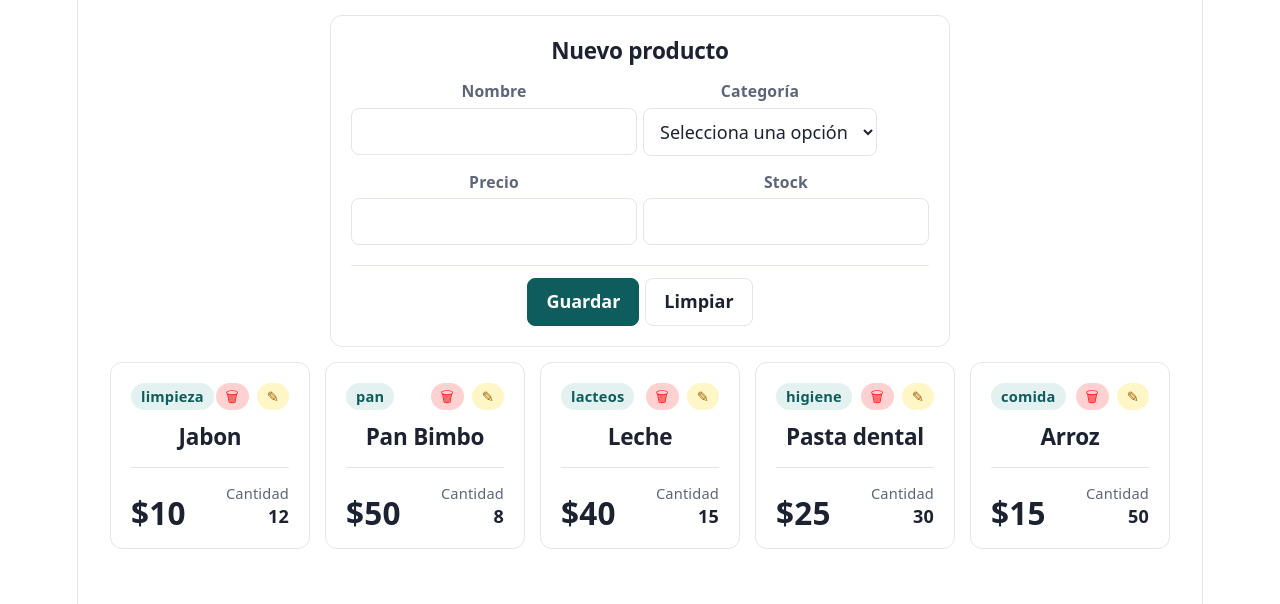
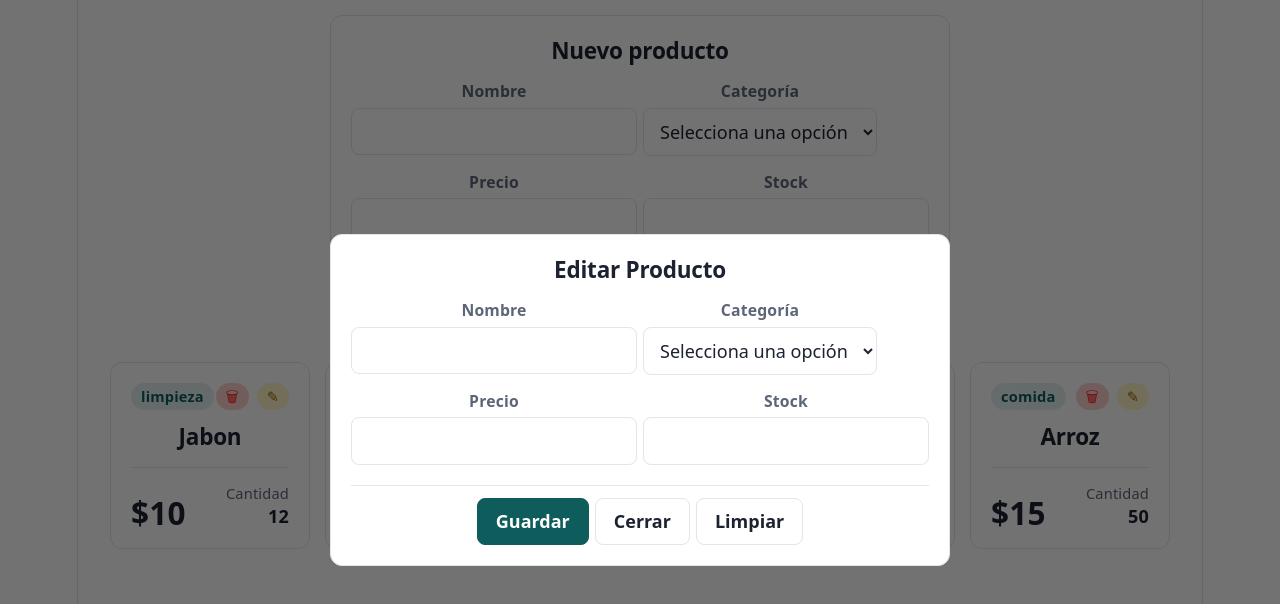
Before and after one commit to TiwexCr25/proyectos-react, a React (Vite) app in the folder projects/06-DataFlow/: page / in a window 1280 px wide. Both pictures are taken after a click on the button 272 px from the left and 396 px from the top of the page. Shown: the top 604 px of the page. Built offline with nearby package versions, Linux system fonts and the light colour scheme.

Commit message:
06 modal editar producto base

```diff
--- a/projects/06-DataFlow/src/App.jsx
+++ b/projects/06-DataFlow/src/App.jsx
@@ -2,10 +2,12 @@ import './App.css'
 import { initialProducts } from './data/products.js'
 import { ProductForm } from './components/ProductForm.jsx'
 import { ProductCard } from './components/ProductCard.jsx'
+import { ProductEdit } from './components/ProductEdit.jsx'
 import { useState } from 'react'
 
 function App () {
   const [products, setProducts] = useState(initialProducts)
+  const [isEditOpen, setIsEditOpen] = useState(false)
 
   const addProduct = (product) => {
     const newProduct = {
@@ -23,7 +25,8 @@ function App () {
   }
 
   const editProduct = (id) => {
-    console.log('edit')
+    console.log('edit', id)
+    setIsEditOpen(true)
   }
 
   return (
@@ -34,6 +37,7 @@ function App () {
         onRemoveProduct={removeProduct}
         onEditProduct={editProduct}
       />
+      <ProductEdit isOpen={isEditOpen} onClose={() => setIsEditOpen(false)} />
     </main>
   )
 }
--- /dev/null
+++ b/projects/06-DataFlow/src/components/ProductEdit.jsx
@@ -0,0 +1,59 @@
+import './css/productEdit.css'
+
+export function ProductEdit ({ isOpen = false, onClose = () => {} }) {
+  if (!isOpen) return null
+
+  const handleSubmit = (event) => {
+    event.preventDefault()
+  }
+
+  return (
+    <div
+      className='product-edit-modal__backdrop'
+      onClick={onClose}
+    >
+      <form
+        id='product-edit-form'
+        className='product-edit-modal__form'
+        onSubmit={handleSubmit}
+        onClick={(event) => event.stopPropagation()}
+        aria-labelledby='product-edit-title'
+      >
+        <fieldset className='product-edit-modal__fieldset'>
+          <legend id='product-edit-title' className='product-edit-modal__title'>
+            Editar Producto
+          </legend>
+          <div className='product-edit-modal__group'>
+            <div className='product-edit-modal__field'>
+              <label htmlFor='product-edit-name'>Nombre</label>
+              <input id='product-edit-name' name='name' type='text' />
+            </div>
+            <div className='product-edit-modal__field'>
+              <label htmlFor='product-edit-category'>Categoría</label>
+              <select id='product-edit-category' name='category'>
+                <option value=''>Selecciona una opción</option>
+                <option value='limpieza'>Limpieza</option>
+                <option value='alimentos'>Alimentos</option>
+              </select>
+            </div>
+          </div>
+          <div className='product-edit-modal__group'>
+            <div className='product-edit-modal__field'>
+              <label htmlFor='product-edit-price'>Precio</label>
+              <input id='product-edit-price' name='price' type='number' min='0' step='0.01' />
+            </div>
+            <div className='product-edit-modal__field'>
+              <label htmlFor='product-edit-stock'>Stock</label>
+              <input id='product-edit-stock' name='stock' type='number' min='0' step='1' />
+            </div>
+          </div>
+        </fieldset>
+        <div className='product-edit-modal__actions'>
+          <button type='submit'>Guardar</button>
+          <button type='button' onClick={onClose}>Cerrar</button>
+          <button type='reset'>Limpiar</button>
+        </div>
+      </form>
+    </div>
+  )
+}
--- a/projects/06-DataFlow/src/components/ProductForm.jsx
+++ b/projects/06-DataFlow/src/components/ProductForm.jsx
@@ -77,7 +77,7 @@ export function ProductForm ({ onSubmitProduct }) {
           </div>
 
         </fieldset>
-        <div className='buttonsContainer'>
+        <div className='product-form-actions'>
           <button type='submit'>Guardar</button>
           <button type='reset'>Limpiar</button>
         </div>
--- /dev/null
+++ b/projects/06-DataFlow/src/components/css/productEdit.css
@@ -0,0 +1,151 @@
+.product-edit-modal__backdrop {
+  position: fixed;
+  z-index: 1000;
+  inset: 0;
+  display: grid;
+  place-items: center;
+  padding: 20px;
+  background: rgba(0, 0, 0, 0.551);
+  box-sizing: border-box;
+}
+
+.product-edit-modal__form {
+  --edit-surface: #ffffff;
+  --edit-text: #1c2230;
+  --edit-muted: #5d6678;
+  --edit-border: #e1e5ec;
+  --edit-accent: #0f5c5c;
+  --edit-accent-text: #ffffff;
+
+  box-sizing: border-box;
+  width: 100%;
+  max-width: fit-content;
+  padding: 20px;
+  display: flex;
+  flex-direction: column;
+  gap: 12px;
+  background: var(--edit-surface);
+  color: var(--edit-text);
+  border: 1px solid var(--edit-border);
+  border-radius: 12px;
+  font-family: inherit;
+  color-scheme: light;
+}
+
+.product-edit-modal__fieldset {
+  min-width: 0;
+  margin: 0;
+  padding: 0 0 20px;
+  display: flex;
+  flex-direction: column;
+  gap: 16px;
+  border: 0;
+  border-bottom: 1px solid var(--edit-border);
+}
+
+.product-edit-modal__title {
+  padding: 0;
+  margin-bottom: 16px;
+  font-size: 1.25rem;
+  font-weight: 650;
+  line-height: 1.3;
+  letter-spacing: -0.01em;
+}
+
+.product-edit-modal__group {
+  display: flex;
+  gap: 6px;
+}
+
+.product-edit-modal__field {
+  display: flex;
+  flex-direction: column;
+  gap: 6px;
+}
+
+.product-edit-modal__field label {
+  color: var(--edit-muted);
+  font-size: 0.875rem;
+  font-weight: 600;
+  line-height: 1.3;
+}
+
+.product-edit-modal__field input,
+.product-edit-modal__field select {
+  box-sizing: border-box;
+  width: 100%;
+  padding: 10px 12px;
+  background: var(--edit-surface);
+  color: var(--edit-text);
+  border: 1px solid var(--edit-border);
+  border-radius: 8px;
+  font: inherit;
+  font-size: 1rem;
+  line-height: 1.4;
+}
+
+.product-edit-modal__field input:hover,
+.product-edit-modal__field select:hover {
+  border-color: var(--edit-muted);
+}
+
+.product-edit-modal__field input:focus-visible,
+.product-edit-modal__field select:focus-visible,
+.product-edit-modal__actions button:focus-visible {
+  outline: 2px solid var(--edit-accent);
+  outline-offset: 2px;
+}
+
+.product-edit-modal__actions {
+  display: flex;
+  justify-content: center;
+  gap: 6px;
+}
+
+.product-edit-modal__actions button {
+  width: fit-content;
+  padding: 10px 18px;
+  border: 1px solid var(--edit-border);
+  border-radius: 8px;
+  font: inherit;
+  font-size: 1rem;
+  font-weight: 600;
+  line-height: 1.4;
+  white-space: nowrap;
+  cursor: pointer;
+}
+
+.product-edit-modal__actions button[type='submit'] {
+  background: var(--edit-accent);
+  color: var(--edit-accent-text);
+  border-color: var(--edit-accent);
+}
+
+.product-edit-modal__actions button[type='submit']:hover {
+  background: color-mix(in srgb, var(--edit-accent) 85%, black);
+  border-color: color-mix(in srgb, var(--edit-accent) 85%, black);
+}
+
+.product-edit-modal__actions button[type='reset'],
+.product-edit-modal__actions button[type='button'] {
+  background: transparent;
+  color: var(--edit-text);
+}
+
+@media (prefers-color-scheme: dark) {
+  .product-edit-modal__form {
+    --edit-surface: #1a1f2b;
+    --edit-text: #eef1f6;
+    --edit-muted: #9aa3b5;
+    --edit-border: #2d3445;
+    --edit-accent: #8fd6d2;
+    --edit-accent-text: #0d2b2b;
+
+    color-scheme: dark;
+  }
+
+  .product-edit-modal__actions button[type='submit']:hover {
+    background: color-mix(in srgb, var(--edit-accent) 85%, white);
+    border-color: color-mix(in srgb, var(--edit-accent) 85%, white);
+  }
+}
--- a/projects/06-DataFlow/src/components/css/productForm.css
+++ b/projects/06-DataFlow/src/components/css/productForm.css
@@ -102,7 +102,7 @@
   border-color: var(--pc-error);
 }
 
-#formProducto .buttonsContainer {
+#formProducto .product-form-actions {
   display: flex;
   justify-content: center;
   gap: 6px;
```
